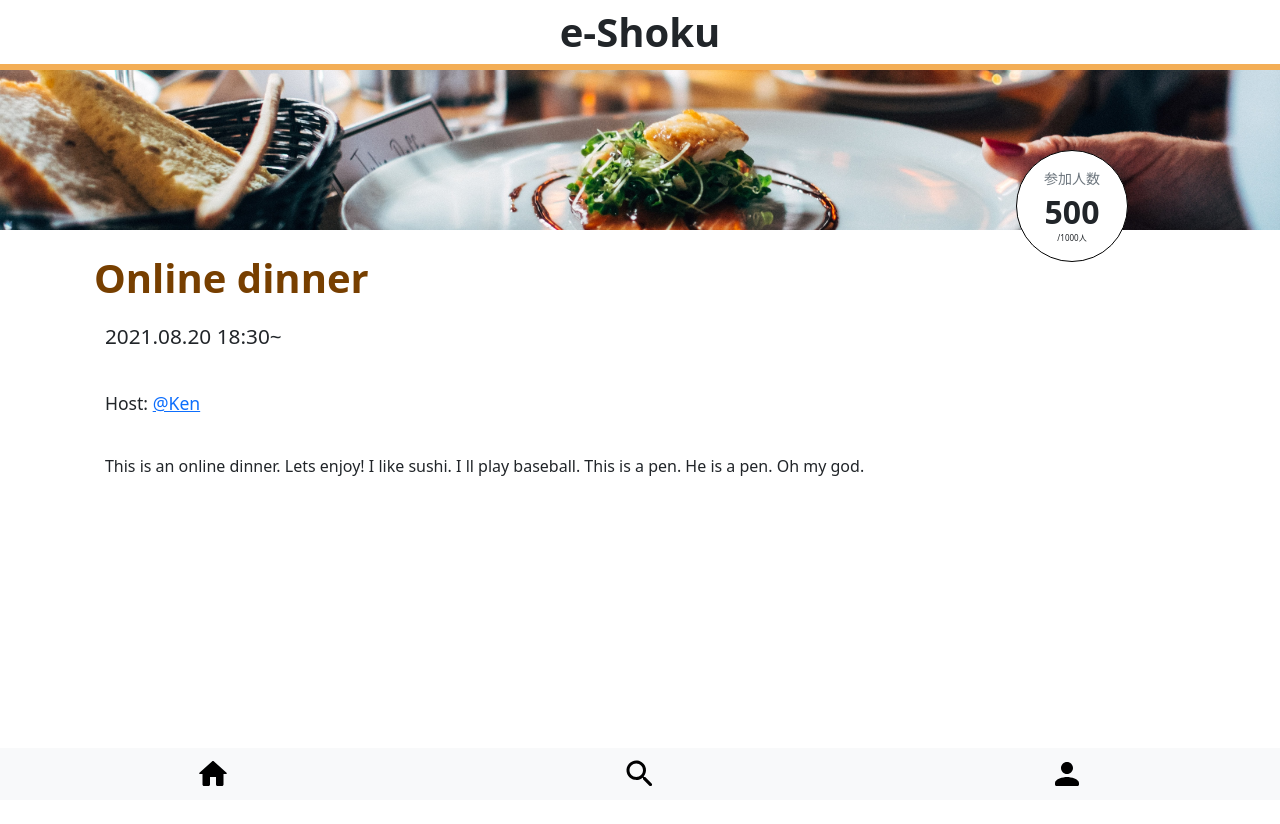
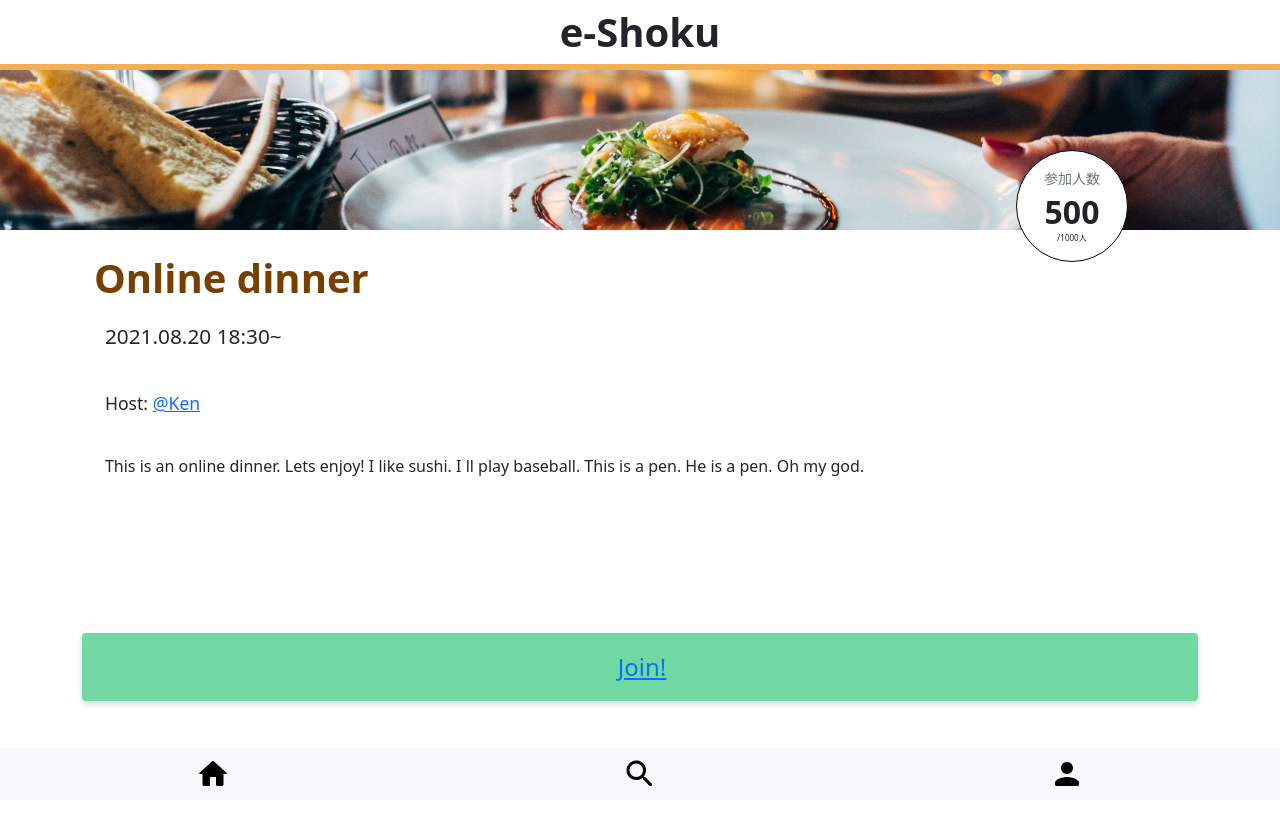
Before and after one commit to ryoheinan/e-shoku-webapp, a Next.js app: page /room in a window 1280 px wide. Shown: the top 824 px of the page. Before the commit the page ends 800 px from the top, so only its background shows below. Built offline with nearby package versions, Linux system fonts and the light colour scheme.

Commit message:
make join button

```diff
--- a/pages/room.tsx
+++ b/pages/room.tsx
@@ -33,8 +33,7 @@ const Room: NextPage = () => {
             </div>
           </div>
         </div>
-      </div>
-
+      </div>{' '}
       <section className="container">
         <div className={styles.title}>
           <h1 className="container">Online dinner</h1>
@@ -59,6 +58,31 @@ const Room: NextPage = () => {
           </div>
         </div>
       </section>
+      <div className={styles.button}>
+        <section className="container">
+          <Link href="/">
+            <a>
+              <InfoCard
+                title="Join!"
+                color="#6fd8a3"
+                fontSize="1.5rem"
+                shadow={true}
+              >
+                <svg
+                  xmlns="http://www.w3.org/2000/svg"
+                  enableBackground="new 0 0 24 24"
+                  height="0px"
+                  viewBox="0 0 24 24"
+                  width="0px"
+                  fill="#000000"
+                >
+                  <rect fill="none" height="24" width="24" />
+                </svg>
+              </InfoCard>
+            </a>
+          </Link>
+        </section>
+      </div>
     </Nav>
   )
 }
--- a/styles/room.module.scss
+++ b/styles/room.module.scss
@@ -42,3 +42,7 @@
 .text {
   padding: 1%;
 }
+
+.button {
+  padding: 10% 5% 30% 5%;
+}
```
